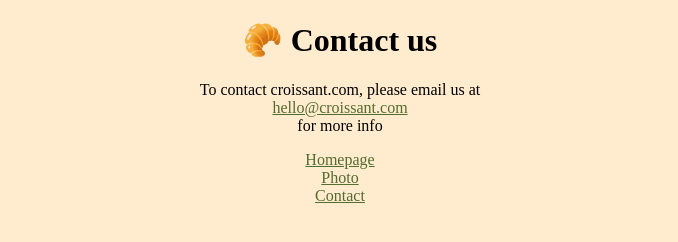
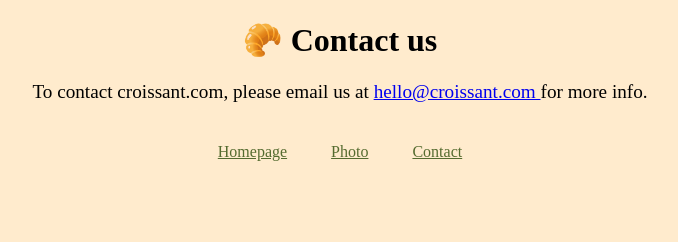
Before and after one commit to MarynaMarkova/SheCodesResponsive-Exercise, a plain HTML site: page contact.html in a window 1280 px wide. Shown: the whole page, without its empty margins (300-978 px from the left). Drawn offline with Linux system fonts and the light colour scheme.

Commit message:
add SEO optimization

```diff
--- a/contact.html
+++ b/contact.html
@@ -5,19 +5,23 @@
     <meta http-equiv="X-UA-Compatible" content="IE=edge" />
     <meta name="viewport" content="width=device-width, initial-scale=1.0" />
     <link rel="stylesheet" href="/styles/styles.css" />
-    <title>Document</title>
+    <meta
+      name="decsription"
+      content="An exercise contact page on SheCodes Responsive Workshop"
+    />
+
+    <title>Croissant — Contact Us</title>
   </head>
   <body>
     <h1>🥐 Contact us</h1>
     <p>
       To contact croissant.com, please email us at
-      <a href="hello@croissant.com">hello@croissant.com</a>
-      for more info
+      <a href="hello@croissant.com">hello@croissant.com </a>for more info.
     </p>
     <footer>
-      <a href="/">Homepage</a>
-      <a href="/photo.html">Photo</a>
-      <a href="/contact.html">Contact</a>
+      <a href="/" title="Croissant Homepage">Homepage</a>
+      <a href="/photo.html" title="Picture of a perfect croissant">Photo</a>
+      <a href="/contact.html" title="Contact Croissant.com">Contact</a>
     </footer>
   </body>
 </html>
--- a/styles/styles.css
+++ b/styles/styles.css
@@ -3,13 +3,23 @@ p {
   text-align: center;
 }
 
+p {
+  font-size: larger;
+}
+
 body {
   background-color: blanchedalmond;
+  max-width: 800px;
+  margin: 0 auto;
 }
 
-a {
-  display: grid;
-  justify-content: space-around;
+footer {
+  text-align: center;
+  margin: 40px;
+}
+
+footer a {
+  margin: 20px;
   color: darkolivegreen;
 }
 
```
Also changed, not shown: index.html (+7 -3 lines), photo.html (+9 -4 lines).
